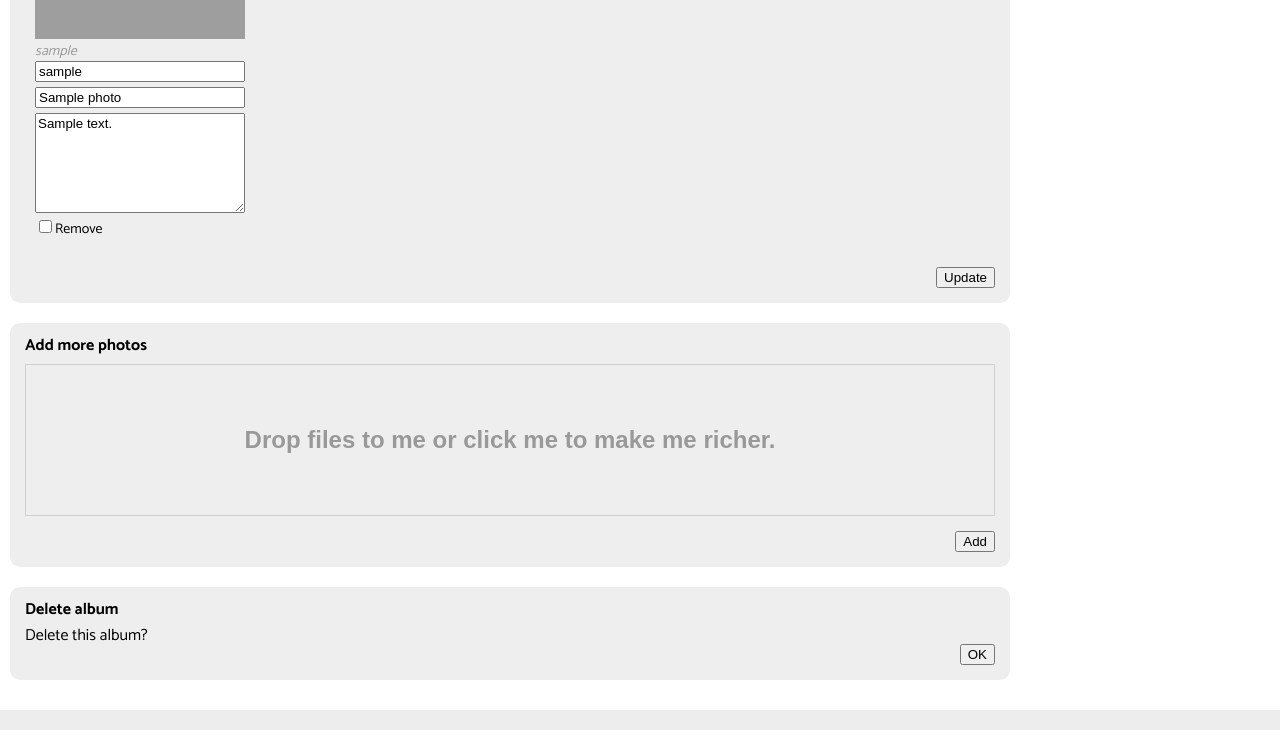
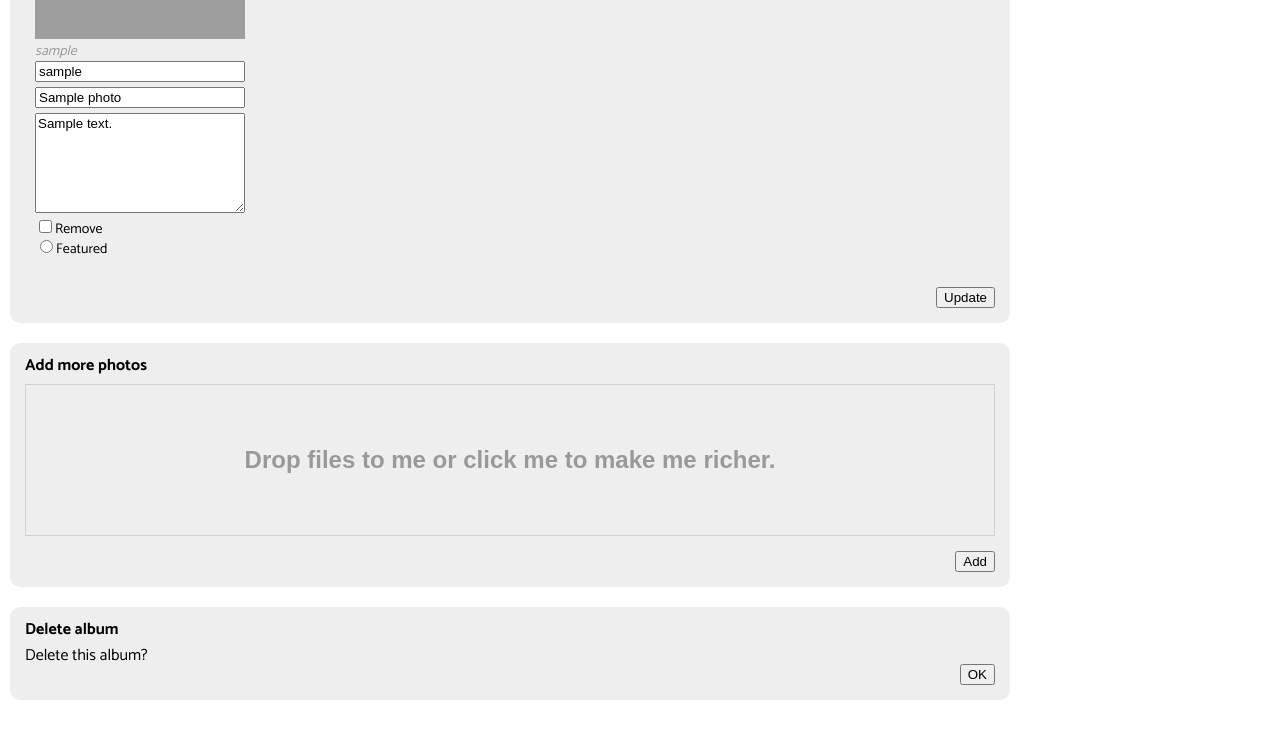
Before and after one commit to hckherbert/herbertgraphy, a CodeIgniter app: the page made by application/views/admin/album_details.php in a window 1280 px wide. Shown: the part 531-1261 px from the top of the page. Run offline with CodeIgniter, Linux system fonts and the light colour scheme; the template is opened without the code that fills it: most values are stand-ins (such as "Sample title", 1, 10 or a date in 2020); grey boxes are pictures that could not be loaded.

Commit message:
photo list get featured!

```diff
--- a/application/models/Photo_model.php
+++ b/application/models/Photo_model.php
@@ -20,7 +20,7 @@ class Photo_model extends CI_Model
 
     public function get_photo_data($album_id)
     {
-        $this->db->select("photoId,slug_filename,hash_filename,title,desc");
+        $this->db->select("photoId,slug_filename,hash_filename,title,desc,featured");
         $this->db->where("albumId", $album_id);
         $query = $this->db->get("photos");
 
--- a/application/views/admin/album_details.php
+++ b/application/views/admin/album_details.php
@@ -128,7 +128,9 @@
 			<span class="error hide">Number, letters and hyphens only</span>
 			<input name="title[]" value="<?php echo $row["title"]; ?>" type="text" placeholder="Give me a title if you wish" maxlength="100">
 			<textarea name="desc[]"  placeholder="Say something about me if you wish" maxlength="500"><?php echo $row["desc"]; ?></textarea>
-			<input name="del_id[]" type="checkbox" value="<?php echo $row["photoId"]; ?>">Remove
+			<label><input name="del_id[]" type="checkbox" value="<?php echo $row["photoId"]; ?>">Remove</label>
+			<br>
+			<label><input name="featured[]" type="radio" value="<?php echo ($row["featured"] == "1") ? "1" : "0" ?>" <?php if ($row["featured"] == 1) { ?>checked<?php } ?>>Featured</label>
 			<input name="photo_id[]" type="hidden" value="<?php echo $row["photoId"]; ?>">
 		</div>
 		<?php } ?>
```
